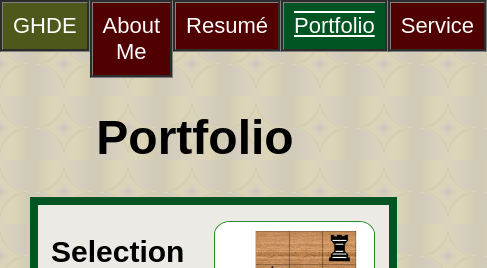
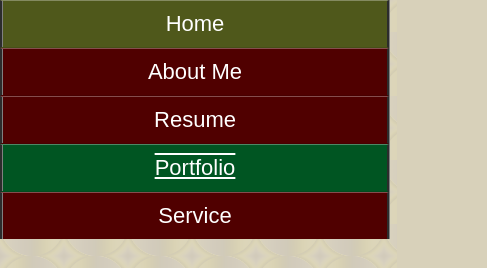
Before and after one commit to jose01carrillo30/jose01carrillo30.github.io, a plain HTML site: page portfolio.html in a window 390 px wide. Shown: the top 268 px of the page, 487 px wide, since content can reach past the window. Drawn offline with Linux system fonts and the light colour scheme.

Commit message:
navbar responsive via css now

```diff
--- a/main.css
+++ b/main.css
@@ -121,30 +121,57 @@ h3 a:hover {
   text-align: center;
 }
 
-/* Top navigation bar style */
-nav {
-  height: fit-content;
-  /*border: 10px groove goldenrod;*/
+/* Navigation bar */
+.nav-set {
   display: flex;
+  flex-flow: row wrap;
+  justify-content: space-around;
+
+  list-style: none;
+  margin: 0;
+  padding: 0;
+  background: #500000;
 }
-nav a {
+
+/* For mobile / narrow screens */
+@media all and (max-width: 600px) {
+  .nav-set {
+    flex-flow: column wrap;
+    padding: 0;
+  }
+
+  .nav-set a {
+    text-align: center;
+    padding: 10px;
+    border-top: 1px solid rgba(255, 255, 255, 0.3);
+    border-bottom: 1px solid rgba(0, 0, 0, 0.1);
+  }
+
+  .nav-set li:last-of-type a {
+    border-bottom: none;
+  }
+}
+
+/* Navigation buttons */
+.nav-set > li {
+  flex-grow: 1;
+}
+.nav-link {
   text-decoration: none;
-  color: rgb(255, 255, 255);
+  display: block;
+  color: white;
   background-color: #500000;
-  -ms-flex: 1; /* For IE 10 */
-  flex: 1; /* Weight of 1. */
   text-align: center;
   border: 3px groove grey;
   padding: 10px;
   font-size: 22px;
-  height: 100%;
   margin: 0;
 }
-nav a:hover {
-    background-color: #4f581b;
+.nav-link:hover {
+  background-color: #4f581b;
 }
-nav .current,
-nav a:active {
+.nav-link.current,
+.nav-link:active {
   background-color: #052;
   text-decoration: underline overline;
 }
--- a/portfolio.html
+++ b/portfolio.html
@@ -4,17 +4,18 @@
     <head>
         <title>Portfolio - GHDE</title>
         <meta charset="utf-8"/>
+        <meta name="viewport" content="width=device-width, initial-scale=1">
         <link rel="stylesheet" type="text/css" href="main.css"/>
     </head>
     <body class="portpage">
         <!-- This is the nav bar common to all pages -->
-        <nav>
-            <a href="index.html">GHDE</a>
-            <a href="about.html">About Me</a>
-            <a href="resume.html" class="resume-capital">Resume</a>
-            <a href="portfolio.html" class="current">Portfolio</a>
-            <a href="service.html">Service</a>
-        </nav>
+        <nav> <ul class="nav-set">
+            <li> <a class="nav-link" href="index.html">Home</a> </li>
+            <li> <a class="nav-link" href="about.html">About Me</a> </li>
+            <li> <a class="nav-link" href="resume.html" class="resume-capital">Resume</a> </li>
+            <li> <a class="current nav-link" href="portfolio.html">Portfolio</a> </li>
+            <li> <a class="nav-link" href="service.html">Service</a> </li>
+        </ul> </nav>
         <!-- Beginning of actual page -->
         <h1>Portfolio</h1>
         <div class="gallery">
```
